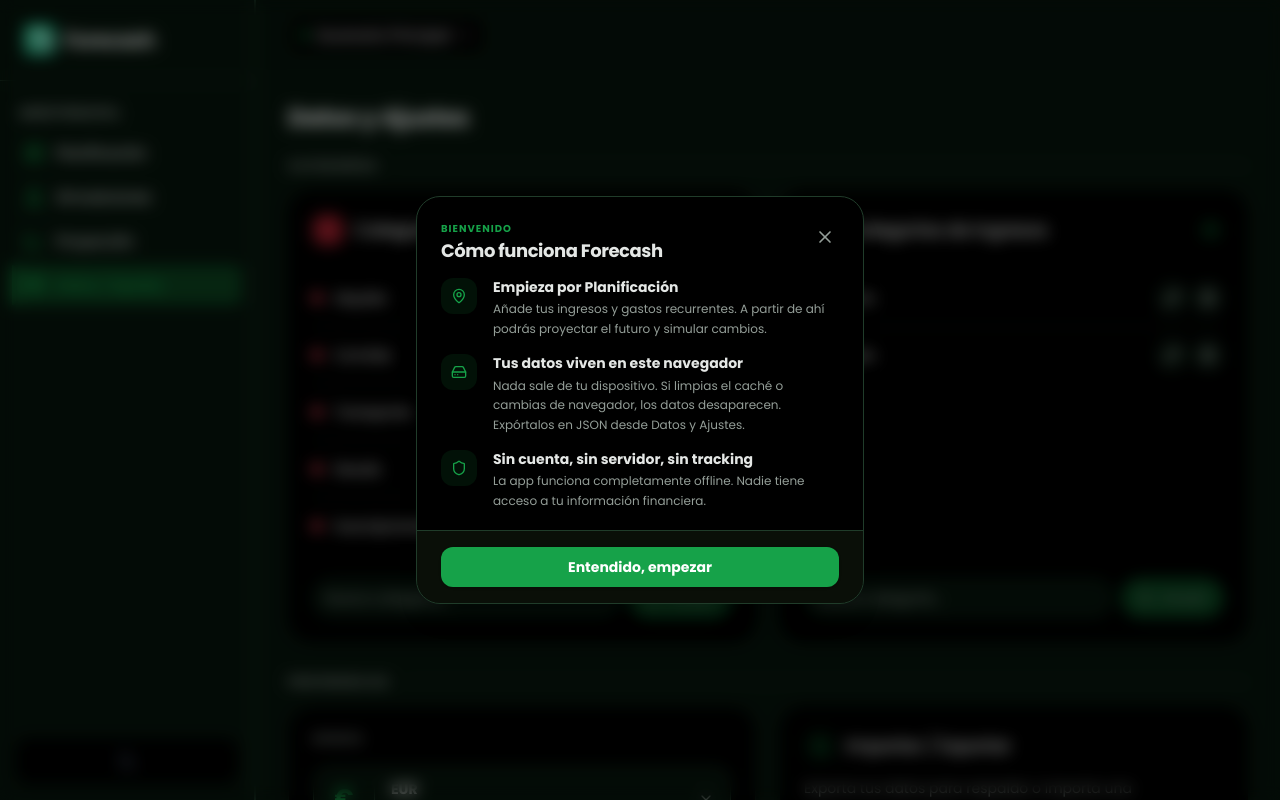
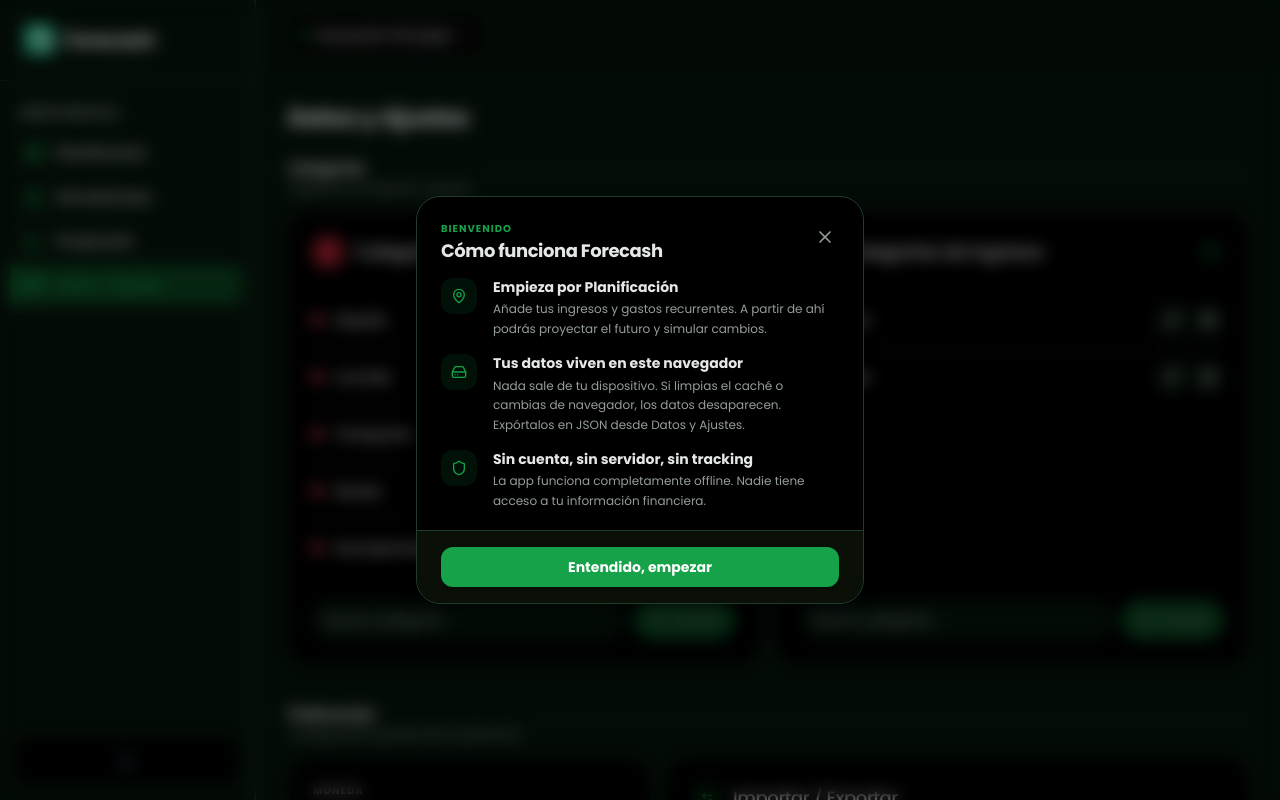
Before and after one commit to josegijon/Forecash-v2, a React (Vite) app in the folder frontend/: page /escenario/1/datos in a window 1280 px wide. Built offline with nearby package versions, Linux system fonts and the light colour scheme.

Commit message:
refactor: enhance the structure and style of the data page components

```diff
--- a/frontend/src/pages/DataPage.tsx
+++ b/frontend/src/pages/DataPage.tsx
@@ -73,9 +73,9 @@ const ToastStack = ({
                     }`}
             >
                 {t.variant === "success" ? (
-                    <CheckCircle size={18} className="text-success shrink-0 mt-0.5" />
+                    <CheckCircle size={16} className="text-success shrink-0 mt-0.5" />
                 ) : (
-                    <XCircle size={18} className="text-destructive shrink-0 mt-0.5" />
+                    <XCircle size={16} className="text-destructive shrink-0 mt-0.5" />
                 )}
                 <div className="flex-1 min-w-0">
                     <p className="text-sm font-semibold text-foreground">{t.title}</p>
@@ -160,11 +160,7 @@ export const DataPage = () => {
             );
         } catch (err) {
             if (err instanceof ImportError) {
-                push(
-                    "error",
-                    err.message,
-                    err.details ?? "Comprueba que el archivo es un JSON exportado desde Forecash.",
-                );
+                push("error", err.message, err.details ?? "Comprueba que el archivo es un JSON exportado desde Forecash.");
             } else {
                 push("error", "Error inesperado al importar", "El archivo puede estar corrupto.");
             }
@@ -218,12 +214,14 @@ export const DataPage = () => {
     return (
         <>
             <div className="flex-1 overflow-y-auto scrollbar-hide">
-                <div className="max-w-5xl mx-auto space-y-8">
+                <div className="max-w-5xl mx-auto space-y-10 pb-10">
 
-                    {/* ── Sección: Categorías ── */}
-                    <section className="space-y-4">
-                        <SectionLabel label="Categorías" />
-                        <div className="grid grid-cols-1 lg:grid-cols-2 gap-6">
+                    {/* ── Categorías ── */}
+                    <PageSection
+                        label="Categorías"
+                        description="Organiza tus ingresos y gastos"
+                    >
+                        <div className="grid grid-cols-1 lg:grid-cols-2 gap-4">
                             <CategoryManagerCard
                                 type="expense"
                                 categories={expenseCategories}
@@ -239,12 +237,14 @@ export const DataPage = () => {
                                 onDelete={removeCategory}
                             />
                         </div>
-                    </section>
+                    </PageSection>
 
-                    {/* ── Sección: Preferencias ── */}
-                    <section className="space-y-4">
-                        <SectionLabel label="Preferencias" />
-                        <div className="grid grid-cols-1 lg:grid-cols-2 gap-6">
+                    {/* ── Preferencias ── */}
+                    <PageSection
+                        label="Preferencias"
+                        description="Configuración general de la aplicación"
+                    >
+                        <div className="grid grid-cols-1 lg:grid-cols-[1fr_1.6fr] gap-4">
                             <CurrencySelector
                                 value={currency}
                                 onChange={(code) => setCurrency(code as Currency)}
@@ -255,18 +255,20 @@ export const DataPage = () => {
                                 onImport={handleImport}
                             />
                         </div>
-                    </section>
+                    </PageSection>
 
-                    {/* ── Sección: Escenarios ── */}
-                    <section className="space-y-4">
-                        <SectionLabel label="Escenarios" />
+                    {/* ── Escenarios ── */}
+                    <PageSection
+                        label="Escenarios"
+                        description="Gestiona tus escenarios financieros"
+                    >
                         <ScenarioManagerCard
                             scenarios={scenarios}
                             onAdd={addScenario}
                             onRename={renameScenario}
                             onDelete={handleDeleteScenario}
                         />
-                    </section>
+                    </PageSection>
 
                     {/* ── Zona peligrosa ── */}
                     <DangerZoneCard onClearAllData={handleClearAllData} hasData={hasData} />
@@ -279,12 +281,26 @@ export const DataPage = () => {
     );
 };
 
-// ── Helper: etiqueta de sección ───────────────────────────────────────────────
-const SectionLabel = ({ label }: { label: string }) => (
-    <div className="flex items-center gap-3">
-        <span className="text-xs font-bold uppercase tracking-widest text-muted-foreground">
-            {label}
-        </span>
-        <div className="flex-1 h-px bg-border" />
-    </div>
+// ── PageSection ───────────────────────────────────────────────────────────────
+const PageSection = ({
+    label,
+    description,
+    children,
+}: {
+    label: string;
+    description?: string;
+    children: React.ReactNode;
+}) => (
+    <section className="space-y-4">
+        <div className="flex items-baseline gap-3">
+            <div>
+                <h2 className="text-sm font-bold text-foreground tracking-tight">{label}</h2>
+                {description && (
+                    <p className="text-xs text-muted-foreground mt-0.5">{description}</p>
+                )}
+            </div>
+            <div className="flex-1 h-px bg-border mt-1" />
+        </div>
+        {children}
+    </section>
 );
```
